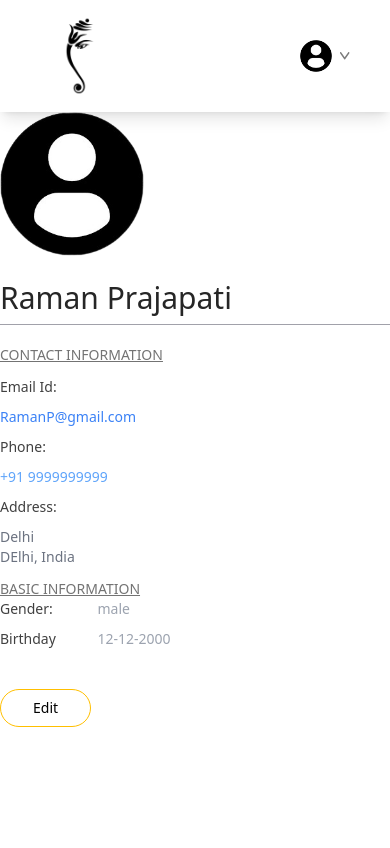
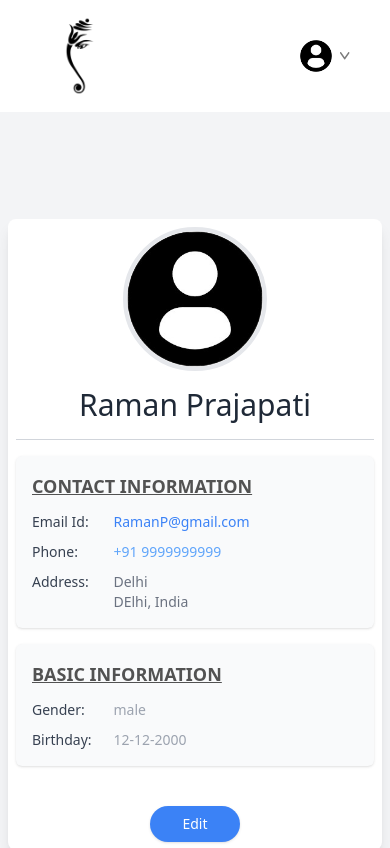
Before and after one commit to chhotugoud7/Pandit-Booking-Website, a React (Vite) app: page /my-profile in a window 390 px wide. Shown: the top 848 px of the page. Built offline with nearby package versions, Linux system fonts and the light colour scheme.

Commit message:
make changes in my profile page for user

```diff
--- a/src/pages/MyProfile.jsx
+++ b/src/pages/MyProfile.jsx
@@ -20,74 +20,216 @@ const MyProfile = () => {
   const [isEdit, setIsEdit] = useState(false)
 
   return (
-    <div className='max-w-lg flex flex-col gap-2 text-sm '>
-      <img className='w-36 rounded' src={userData.image} alt="" />
 
-      {
-        isEdit
-          ? <input className='bg-gray-50 text-3xl font-medium max-w-60 mt-4' type="text" value={userData.name} onChange={e => setUserData(prev => ({ ...prev, name: e.target.value }))} />
-          : <p className='font-medium text-3xl text-neutral-800 mt-4'>{userData.name}</p>
-      }
+    // <div className='max-w-lg flex flex-col gap-2 text-sm '>
+    //   <img className='w-36 rounded' src={userData.image} alt="" />
+
+    //   {
+    //     isEdit
+    //       ? <input className='bg-gray-50 text-3xl font-medium max-w-60 mt-4' type="text" value={userData.name} onChange={e => setUserData(prev => ({ ...prev, name: e.target.value }))} />
+    //       : <p className='font-medium text-3xl text-neutral-800 mt-4'>{userData.name}</p>
+    //   }
 
 
-      <hr className='bg-zinc-400 h-[1px] border-none'/>
+    //   <hr className='bg-zinc-400 h-[1px] border-none'/>
 
-      <div>
-        <p className='text-neutral-500 underline mt-3'>CONTACT INFORMATION</p>
-        <div className='grid gird-cols-[1fr_3fr] gap-y-2.5 mt-3 text-neutral-700'>
-          <p className='font-medium'>Email Id:</p>
-          <p className='text-blue-500'>{userData.email}</p>
-          <p className='font-medium'>Phone:</p>
-          {
-            isEdit
-              ? <input className='bg-gray-100 max-w-52 ' type="text" value={userData.phone} onChange={e => setUserData(prev => ({ ...prev, phone: e.target.value }))} />
-              : <p className='text-blue-400'>{userData.phone}</p>
+    //   <div>
+    //     <p className='text-neutral-500 underline mt-3'>CONTACT INFORMATION</p>
+    //     <div className='grid gird-cols-[1fr_3fr] gap-y-2.5 mt-3 text-neutral-700'>
+    //       <p className='font-medium'>Email Id:</p>
+    //       <p className='text-blue-500'>{userData.email}</p>
+    //       <p className='font-medium'>Phone:</p>
+    //       {
+    //         isEdit
+    //           ? <input className='bg-gray-100 max-w-52 ' type="text" value={userData.phone} onChange={e => setUserData(prev => ({ ...prev, phone: e.target.value }))} />
+    //           : <p className='text-blue-400'>{userData.phone}</p>
+    //       }
+    //       <p className='font-medium'>Address:</p>
+    //       {
+    //         isEdit
+    //           ? <p>
+    //             <input className='bg-gray-50 ' onChange={(e) => setUserData(prev => ({ ...prev, address: { ...prev.address, line1: e.target.value } }))} value={userData.address.line1} type="text" />
+    //             <br />
+    //             <input className='bg-gray-50 ' onChange={(e) => setUserData(prev => ({ ...prev, address: { ...prev.address, line2: e.target.value } }))} value={userData.address.line2} type="text" />
+    //           </p>
+    //           : <p className='text-gray-500'>
+    //             {userData.address.line1}
+    //             <br />
+    //             {userData.address.line2}
+    //           </p>
+    //       }
+    //     </div>
+    //     <div>
+    //       <p className='text-neutral-500 underline mt-3' >BASIC INFORMATION</p>
+    //       <div className='grid grid-cols-[1fr_3fr] gap-y-2.5 text-neutral-700'>
+    //         <p className='font-medium'>Gender:</p>
+    //         {
+    //           isEdit
+    //             ? <select className='max-w-20 bg-gray-100' onChange={(e) => setUserData(prev => ({ ...prev, gender: e.target.value }))} value={userData.gender}>
+    //               <option value="Male">Male</option>
+    //               <option value="Female">Female</option>
+    //             </select>
+    //             : <p className='text-gray-400'>{userData.gender}</p>
+    //         }
+    //         <p className='font-medium'>Birthday</p>
+    //         {
+    //           isEdit
+    //           ? <input className='max-w-28 bg-gray-100' type="date" onChange={(e) => setUserData(prev => ({ ...prev, dob: e.target.value }))} value={userData.dob} />
+    //           : <p className='text-gray-400'>{userData.dob}</p>
+    //         }
+    //       </div>
+    //     </div>
+    //     <div className='mt-10'>
+    //       {
+    //         isEdit
+    //         ? <button className='border border-primary px-8 py-2 rounded-full hover:text-white hover:bg-primary transition-all ' onClick={()=>setIsEdit(false)}>Save Information</button>
+    //         : <button className='border border-primary px-8 py-2 rounded-full hover:text-white hover:bg-primary transition-all ' onClick={()=>setIsEdit(true)}>Edit</button>
+    //       }
+    //     </div>
+    //   </div>
+
+    // </div>
+
+
+
+
+    <div className="flex items-center justify-center min-h-screen px-2 sm:px-4 bg-gray-100">
+      <div className="w-[700px] max-w-full bg-white shadow-lg rounded-lg p-2 sm:p-6 flex flex-col gap-4 text-sm">
+        <img
+          className="w-36 h-36 rounded-full mx-auto border-4 border-gray-200"
+          src={userData.image}
+          alt="Profile"
+        />
+
+        {isEdit ? (
+          <input
+            className="bg-gray-50 text-3xl font-medium w-full border border-gray-300 rounded-md px-4 py-2"
+            type="text"
+            value={userData.name}
+            onChange={(e) =>
+              setUserData((prev) => ({ ...prev, name: e.target.value }))
             }
-          <p className='font-medium'>Address:</p>
-          {
-            isEdit
-              ? <p>
-                <input className='bg-gray-50 ' onChange={(e) => setUserData(prev => ({ ...prev, address: { ...prev.address, line1: e.target.value } }))} value={userData.address.line1} type="text" />
-                <br />
-                <input className='bg-gray-50 ' onChange={(e) => setUserData(prev => ({ ...prev, address: { ...prev.address, line2: e.target.value } }))} value={userData.address.line2} type="text" />
+          />
+        ) : (
+          <p className="font-medium text-3xl text-center text-gray-800">
+            {userData.name}
           </p>
-              : <p className='text-gray-500'>
+        )}
+
+        <hr className="bg-gray-300 h-[1px] border-none" />
+
+        <div className="bg-gray-50 rounded-md p-4 shadow">
+          <p className="text-neutral-600 underline text-lg font-semibold">
+            CONTACT INFORMATION
+          </p>
+          <div className="grid grid-cols-[1fr_3fr] gap-y-2.5 mt-3 text-gray-700">
+            <p className="font-medium">Email Id:</p>
+            <p className="text-blue-500">{userData.email}</p>
+            <p className="font-medium">Phone:</p>
+            {isEdit ? (
+              <input
+                className="bg-gray-100 w-full border border-gray-300 rounded-md px-2 py-1"
+                type="text"
+                value={userData.phone}
+                onChange={(e) =>
+                  setUserData((prev) => ({ ...prev, phone: e.target.value }))
+                }
+              />
+            ) : (
+              <p className="text-blue-400">{userData.phone}</p>
+            )}
+            <p className="font-medium">Address:</p>
+            {isEdit ? (
+              <div className="space-y-2">
+                <input
+                  className="bg-gray-100 w-full border border-gray-300 rounded-md px-2 py-1"
+                  onChange={(e) =>
+                    setUserData((prev) => ({
+                      ...prev,
+                      address: { ...prev.address, line1: e.target.value },
+                    }))
+                  }
+                  value={userData.address.line1}
+                  type="text"
+                />
+                <input
+                  className="bg-gray-100 w-full border border-gray-300 rounded-md px-2 py-1"
+                  onChange={(e) =>
+                    setUserData((prev) => ({
+                      ...prev,
+                      address: { ...prev.address, line2: e.target.value },
+                    }))
+                  }
+                  value={userData.address.line2}
+                  type="text"
+                />
+              </div>
+            ) : (
+              <p className="text-gray-500">
                 {userData.address.line1}
                 <br />
                 {userData.address.line2}
               </p>
+            )}
+          </div>
+        </div>
+
+        <div className="bg-gray-50 rounded-md p-4 shadow">
+          <p className="text-neutral-600 underline text-lg font-semibold">
+            BASIC INFORMATION
+          </p>
+          <div className="grid grid-cols-[1fr_3fr] gap-y-2.5 text-gray-700 mt-3">
+            <p className="font-medium">Gender:</p>
+            {isEdit ? (
+              <select
+                className="w-full bg-gray-100 border border-gray-300 rounded-md px-2 py-1"
+                onChange={(e) =>
+                  setUserData((prev) => ({ ...prev, gender: e.target.value }))
                 }
-        </div>
-        <div>
-          <p className='text-neutral-500 underline mt-3' >BASIC INFORMATION</p>
-          <div className='grid grid-cols-[1fr_3fr] gap-y-2.5 text-neutral-700'>
-            <p className='font-medium'>Gender:</p>
-            {
-              isEdit
-                ? <select className='max-w-20 bg-gray-100' onChange={(e) => setUserData(prev => ({ ...prev, gender: e.target.value }))} value={userData.gender}>
+                value={userData.gender}
+              >
                 <option value="Male">Male</option>
                 <option value="Female">Female</option>
               </select>
-                : <p className='text-gray-400'>{userData.gender}</p>
+            ) : (
+              <p className="text-gray-400">{userData.gender}</p>
+            )}
+            <p className="font-medium">Birthday:</p>
+            {isEdit ? (
+              <input
+                className="w-full bg-gray-100 border border-gray-300 rounded-md px-2 py-1"
+                type="date"
+                onChange={(e) =>
+                  setUserData((prev) => ({ ...prev, dob: e.target.value }))
                 }
-            <p className='font-medium'>Birthday</p>
-            {
-              isEdit
-              ? <input className='max-w-28 bg-gray-100' type="date" onChange={(e) => setUserData(prev => ({ ...prev, dob: e.target.value }))} value={userData.dob} />
-              : <p className='text-gray-400'>{userData.dob}</p>
-            }
-          </div>
-        </div>
-        <div className='mt-10'>
-          {
-            isEdit
-            ? <button className='border border-primary px-8 py-2 rounded-full hover:text-white hover:bg-primary transition-all ' onClick={()=>setIsEdit(false)}>Save Information</button>
-            : <button className='border border-primary px-8 py-2 rounded-full hover:text-white hover:bg-primary transition-all ' onClick={()=>setIsEdit(true)}>Edit</button>
-          }
+                value={userData.dob}
+              />
+            ) : (
+              <p className="text-gray-400">{userData.dob}</p>
+            )}
           </div>
         </div>
 
+        <div className="mt-6 flex justify-center">
+          {isEdit ? (
+            <button
+              className="bg-green-500 text-white px-6 py-2 rounded-full shadow hover:bg-green-700 transition-all"
+              onClick={() => setIsEdit(false)}
+            >
+              Save Information
+            </button>
+          ) : (
+            <button
+              className="bg-blue-500 text-white px-8 sm:px-16 py-2 rounded-full shadow hover:bg-blue-700 transition-all"
+              onClick={() => setIsEdit(true)}
+            >
+              Edit
+            </button>
+          )}
         </div>
+      </div>
+    </div>
+
   )
 }
 
```
Lines whose indentation alone changed are shown as unchanged.
